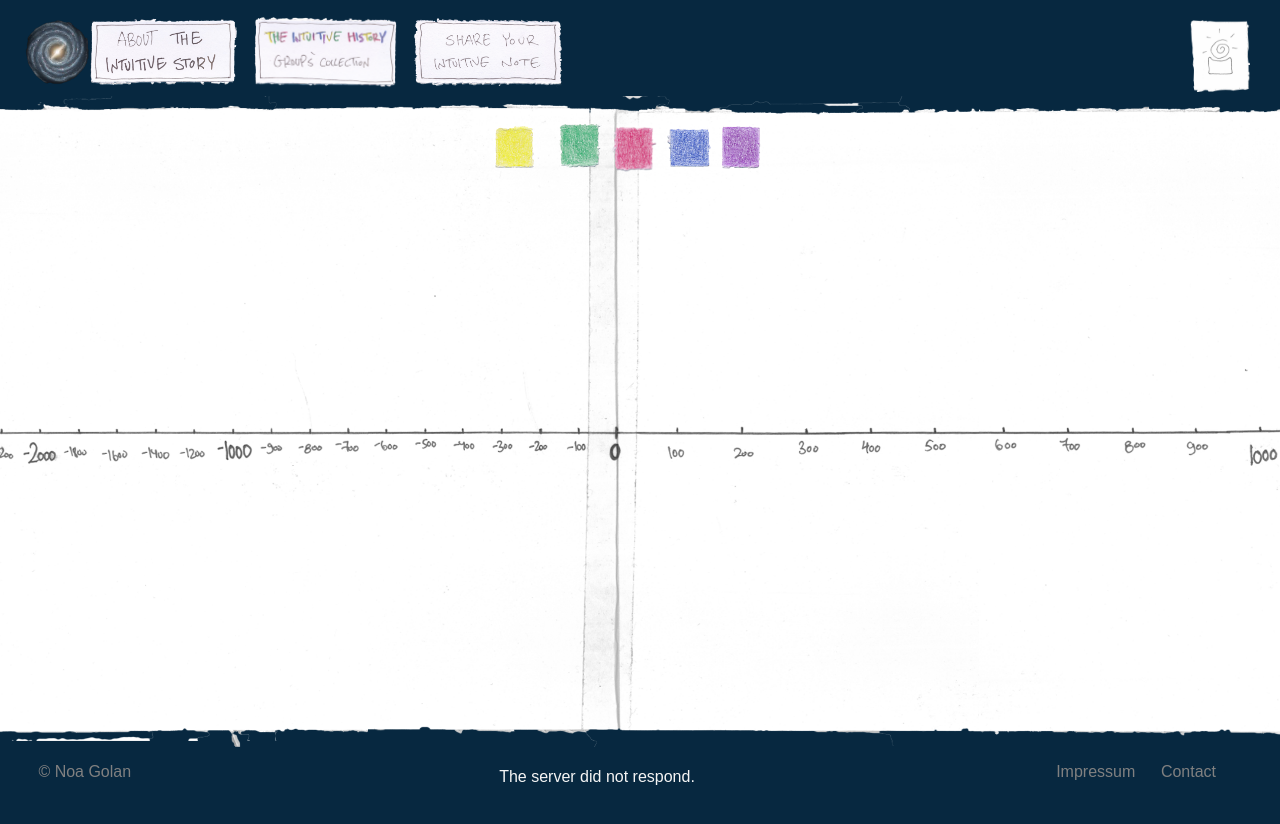
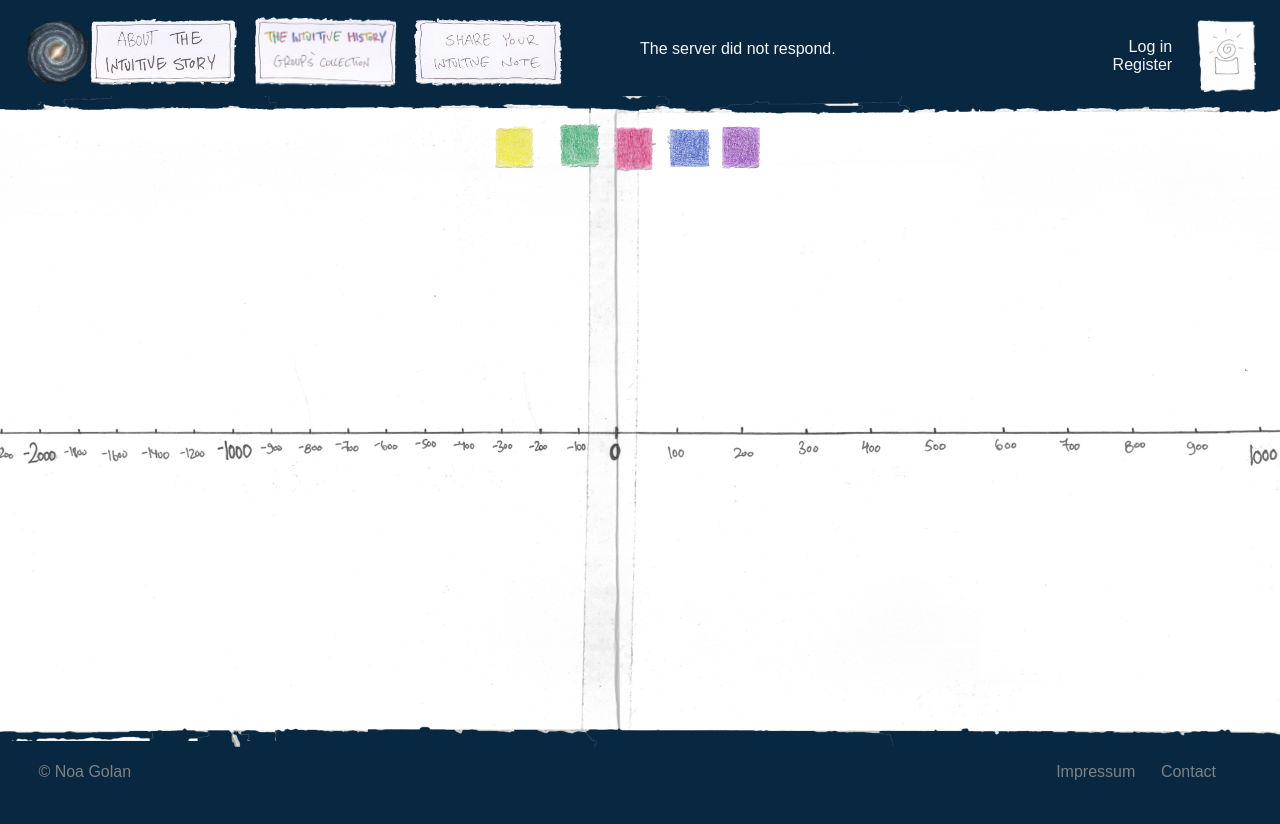
Before and after one commit to DerMeyer/noa-intuitive-story, a React (Create React App) app in the folder client/: page / in a window 1280 px wide. Shown: the top 824 px of the page. Built offline with nearby package versions, Linux system fonts and the light colour scheme; no server answers; a web font is replaced by a local one.

Commit message:
Responsive profile menu.

```diff
--- a/client/src/App.css
+++ b/client/src/App.css
@@ -11,8 +11,8 @@ main {
 .server_greeting {
     cursor: pointer;
     position: fixed;
-    top: 94vh;
-    left: 39vw;
+    top: 3vh;
+    left: 50vw;
     font-size: 2vh;
     color: whitesmoke;
     z-index: 150;
@@ -57,7 +57,29 @@ nav .button {
 .profile_menu {
     position: fixed;
     top: 2.5vh;
-    left: 93vw;
+    left: 85vw;
+    display: grid;
+    grid-template-columns: 1fr 1fr;
+    width: 17vw;
+}
+
+.profile_menu div {
+    justify-self: center;
+    align-self: center;
+    display: flex;
+    flex-direction: column;
+    align-items: flex-end;
+}
+
+.profile_menu p {
+    cursor: pointer;
+    font-size: 2vh;
+    margin: 0;
+    color: whitesmoke;
+}
+
+.profile_menu p:hover {
+    color: darkgray;
 }
 
 .profile_menu img {
--- a/client/src/App.js
+++ b/client/src/App.js
@@ -12,7 +12,7 @@ import Login from './login';
 import Register from './register';
 import Admin from './admin';
 
-import { checkLogin } from './actions';
+import { checkLogin, deleteMessage } from './actions';
 
 class App extends Component {
     constructor(props) {
@@ -24,6 +24,9 @@ class App extends Component {
     componentDidMount() {
         this.props.dispatch(checkLogin());
         this.serverSaysHi();
+    }
+    componentDidUpdate() {
+        this.props.message.text && this.showMessage();
     }
     serverSaysHi = async () => {
         try {
@@ -44,6 +47,11 @@ class App extends Component {
             });
         }
     }
+    showMessage() {
+        setTimeout(() => {
+            this.props.dispatch(deleteMessage());
+        }, 4000);
+    }
     render() {
         return (
             <BrowserRouter>
@@ -59,11 +67,9 @@ class App extends Component {
                     <Route path="/register" component={Register} />
                     <Route path="/avira" component={Admin} />
                     <Footer />
-                    <Link to="/login" className="logo">
-                        <p style={this.props.messageColor} className="server_greeting">
-                            {this.props.message || this.state.server_message}
-                        </p>
-                    </Link>
+                    <p style={this.props.message.color} className="server_greeting">
+                        {this.props.message.text || this.state.server_message}
+                    </p>
                 </main>
             </BrowserRouter>
         );
@@ -71,7 +77,7 @@ class App extends Component {
 }
 
 const mapStateToProps = state => ({
-    ...state.error,
+    message: state.message,
     loggedIn: state.loggedIn
 });
 
--- a/client/src/actions.js
+++ b/client/src/actions.js
@@ -1,6 +1,15 @@
 import axios from './axios';
 
-export const noMessage = () => ({ type: 'NO_MESSAGE' });
+export const deleteMessage = () => ({ type: 'DELETE_MESSAGE' });
+
+export const setMessage = (text, color, time) => ({
+    type: 'SET_MESSAGE',
+    message: {
+        text,
+        color: { color },
+        time
+    }
+});
 
 export const logout = async () => {
     try {
--- a/client/src/login.js
+++ b/client/src/login.js
@@ -3,7 +3,7 @@ import './login.css';
 import { connect } from 'react-redux';
 import { Link } from 'react-router-dom';
 
-import { login, noMessage } from './actions';
+import { login, deleteMessage } from './actions';
 
 class Login extends Component {
     constructor(props) {
@@ -21,7 +21,7 @@ class Login extends Component {
         this.firstInput.current.focus();
     }
     componentWillUnmount() {
-        this.props.dispatch(noMessage());
+        this.props.dispatch(deleteMessage());
     }
     compileData = event => {
         this.setState({
@@ -33,7 +33,7 @@ class Login extends Component {
             return;
         }
         event.preventDefault();
-        this.props.dispatch(noMessage());
+        this.props.dispatch(deleteMessage());
         this.setState({
             message: 'Please log in to the Intuitive Story.',
             messageRed: {}
--- a/client/src/profile.js
+++ b/client/src/profile.js
@@ -1,7 +1,8 @@
 import React, { Component } from 'react';
 import { connect } from 'react-redux';
+import { Link } from 'react-router-dom';
 
-import { logout } from './actions';
+import { logout, setMessage } from './actions';
 
 class Profile extends Component {
     constructor(props) {
@@ -9,10 +10,21 @@ class Profile extends Component {
     }
     logout = () => {
         this.props.dispatch(logout());
+        window.location.replace('/');
     }
     render() {
         return (
-            <section className="profile_menu" onClick={this.logout}>
+            <section className="profile_menu">
+                {this.props.loggedIn
+                    ? <div>
+                        <Link to="/group"><p>Hello {this.props.alias}!</p></Link>
+                        <p onClick={this.logout}>Log out</p>
+                    </div>
+                    : <div>
+                        <Link to="/login"><p>Log in</p></Link>
+                        <Link to="register"><p>Register</p></Link>
+                    </div>
+                }
                 <img src="images/profile_menu.png" alt="User" />
             </section>
         );
--- a/client/src/reducer.js
+++ b/client/src/reducer.js
@@ -12,7 +12,7 @@ const reducer = (
     },
     action
 ) => {
-    if (action.type === 'NO_MESSAGE') {
+    if (action.type === 'DELETE_MESSAGE') {
         return {
             ...state,
             message: {}
@@ -34,7 +34,8 @@ const reducer = (
                 verified: 0,
                 unreadMessages: false,
                 unreadGroups: []
-            }
+            },
+            message: { ...action.message }
         };
     }
     if (action.type === 'LOG_IN') {
--- a/client/src/register.js
+++ b/client/src/register.js
@@ -4,7 +4,7 @@ import { connect } from 'react-redux';
 import { Link } from 'react-router-dom';
 import axios from './axios';
 
-import { register, noMessage } from './actions';
+import { register, deleteMessage } from './actions';
 
 class Register extends Component {
     constructor(props) {
@@ -32,7 +32,7 @@ class Register extends Component {
         this.firstInput.current.focus();
     }
     componentWillUnmount() {
-        this.props.dispatch(noMessage());
+        this.props.dispatch(deleteMessage());
     }
     compileData = event => {
         this.setState({
@@ -44,7 +44,7 @@ class Register extends Component {
             return;
         }
         event.preventDefault();
-        this.props.dispatch(noMessage());
+        this.props.dispatch(deleteMessage());
         this.setState({
             message: 'Please register for the Intuitive Story.',
             messageRed: {}
```
